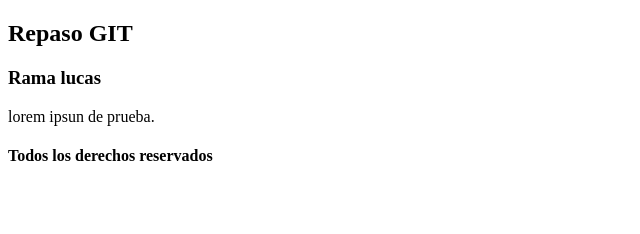
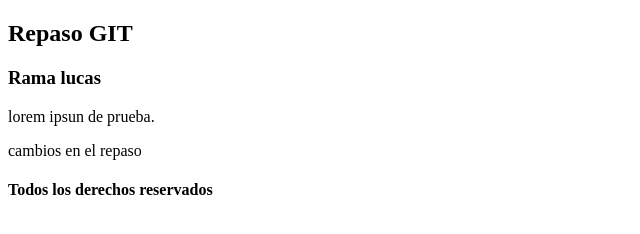
Before and after one commit to augustosabeh/clase4git, a plain HTML site: page index.html in a window 1280 px wide. Shown: the whole page, without its empty margins (0-640 px from the left). Drawn offline with Linux system fonts and the light colour scheme.

Commit message:
cambios de repaso

```diff
--- a/index.html
+++ b/index.html
@@ -27,6 +27,11 @@
                 </p>
             </div>
         </section>
+        <section>
+            <div>
+                cambios en el repaso
+            </div>
+        </section>
     </main>
 
     <footer>
```
